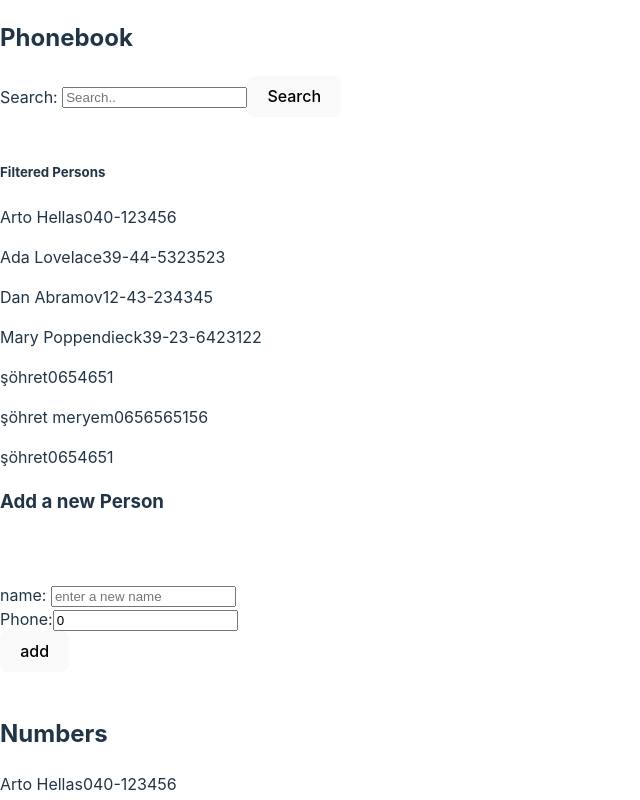
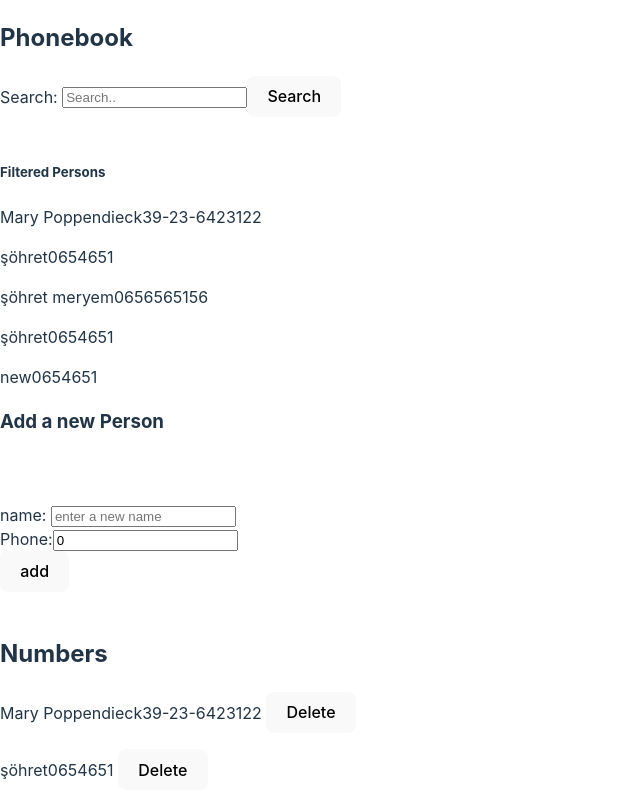
Before and after one commit to sohretturaman/fullstackopen-helsinky-exercises, a React (Vite) app in the folder part2/: page / in a window 1280 px wide. Shown: the top 800 px of the page, without its empty margins (0-640 px from the left). Built offline with nearby package versions, Linux system fonts and the light colour scheme; data requests are answered from the project's data file.

Commit message:
exercise 2.14 has been completed

```diff
--- a/part2/db.json
+++ b/part2/db.json
@@ -1,39 +1,34 @@
 {
   "persons": [
     {
-      "name": "Arto Hellas",
-      "number": "040-123456",
-      "id": "1"
-    },
-    {
-      "name": "Ada Lovelace",
-      "number": "39-44-5323523",
-      "id": "2"
-    },
-    {
-      "name": "Dan Abramov",
-      "number": "12-43-234345",
-      "id": "3"
-    },
-    {
       "name": "Mary Poppendieck",
       "number": "39-23-6423122",
-      "id": "4"
+      "id": "4",
+      "important": true
     },
     {
       "id": "4b5d",
       "name": "şöhret",
-      "number": "0654651"
+      "number": "0654651",
+      "important": true
     },
     {
       "id": 4,
       "name": "şöhret meryem",
-      "number": "0656565156"
+      "number": "0656565156",
+      "important": true
     },
     {
       "id": 51,
       "name": "şöhret",
-      "number": "0654651"
+      "number": "0654651",
+      "important": true
+    },
+    {
+      "id": 21,
+      "name": "new",
+      "number": "0654651",
+      "important": true
     }
   ]
 }
--- a/part2/src/App.jsx
+++ b/part2/src/App.jsx
@@ -9,7 +9,7 @@ import axios from "axios";
 import PhoneBook from "./services/PhoneBook";
 
 const App = () => {
-  const [persons, setPersons] = useState([]);
+  const [persons, setPersons] = useState();
   const [newName, setNewName] = useState("");
   const [newNumber, setNewNumber] = useState(0);
   const [search, setSearch] = useState("");
@@ -58,17 +58,33 @@ const App = () => {
       number: newNumber,
     };
 
-    PhoneBook.Add(newPersonObject).then((res) =>
-      console.log("data in add", res.data)
-    );
-
-    setPersons((prev) => [
-      { name: newPersonObject.name, number: newPersonObject.number },
-      ...prev,
-    ]);
+    PhoneBook.Add(newPersonObject).then((res) => {
+      console.log("data in add", res.data);
+      setPersons((prevPersons) => [newPersonObject, ...prevPersons]);
+    });
 
     setNewName("");
     setNewNumber("");
+  };
+
+  const handleDelete = (id) => {
+    console.log(".id in appjs", id);
+    const note = persons.find((n) => n.id === id);
+    const changedNote = {
+      ...note,
+      important: note.important === true ? false : true,
+    };
+
+    PhoneBook.deletePerson(id)
+      .then(() => {
+        console.log("Successfully deleted");
+        setPersons((prevPersons) =>
+          prevPersons.filter((person) => person.id !== id)
+        );
+      })
+      .catch((error) => {
+        alert(`Error deleting the person: ${error}`);
+      });
   };
 
   return (
@@ -91,7 +107,7 @@ const App = () => {
       />
       <br />
       <h2>Numbers</h2>
-      <Persons persons={persons} />
+      <Persons persons={persons} handleDelete={handleDelete} />
     </div>
   );
 };
--- a/part2/src/Persons.jsx
+++ b/part2/src/Persons.jsx
@@ -2,7 +2,7 @@
 
 import React from "react";
 
-const Persons = ({ persons }) => {
+const Persons = ({ persons, handleDelete }) => {
   return (
     <div>
       {persons?.map((item, index) => {
@@ -11,6 +11,9 @@ const Persons = ({ persons }) => {
             <p>
               {item.name}
               {item.number}{" "}
+              {item.important ? (
+                <button onClick={() => handleDelete(item.id)}>Delete</button>
+              ) : null}
             </p>
           </div>
         );
--- a/part2/src/services/PhoneBook.js
+++ b/part2/src/services/PhoneBook.js
@@ -17,8 +17,7 @@ const update = (id, newObject) => {
 };
 
 const deletePerson = (id) => {
-  return axios.delete(baseUrl, id);
-  //test it
+  return axios.delete(`${baseUrl}/${id}`);
 };
 
 export default {
```
